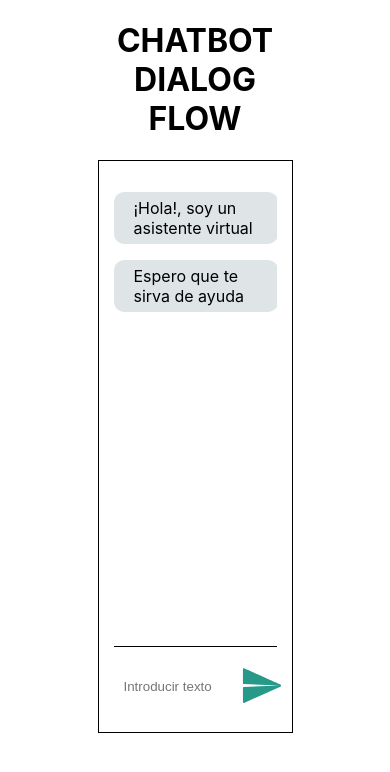
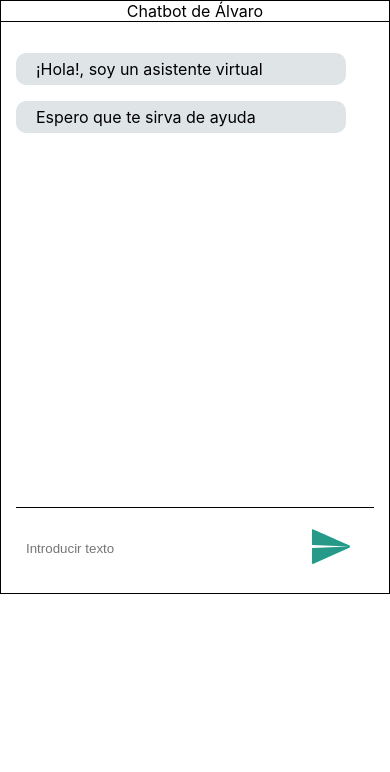
Before and after one commit to alvarofg95/chatbot-dialogflow-react, a React (Create React App) app in the folder chatbot-front/: page / in a window 390 px wide. Shown: the top 772 px of the page. Built offline with nearby package versions, Linux system fonts and the light colour scheme.

Commit message:
estilo chatbot

```diff
--- a/chatbot-front/src/App.css
+++ b/chatbot-front/src/App.css
@@ -9,6 +9,13 @@ body {
 
 code {
   font-family: source-code-pro, Menlo, Monaco, Consolas, 'Courier New', monospace;
+}
+
+.botTitle {
+  text-align: center;
+  display: block;
+  border: 1px solid;
+  border-bottom: none;
 }
 
 .container {
@@ -94,3 +101,10 @@ code {
 .inputText > button > img:focus {
   outline: none;
 }
+
+@media (max-width: 550px) {
+  .container {
+    width: 100%;
+    height: 100%;
+  }
+}
--- a/chatbot-front/src/components/chat/Chat.js
+++ b/chatbot-front/src/components/chat/Chat.js
@@ -51,11 +51,14 @@ export default class Chat extends Component {
     const messages =
       this.state.messages && this.state.messages.length ? this.state.messages : MESSAGES_DEFAULT;
     return (
-      <div className="chatContainer">
-        <div ref={this.messages} className="messageList">
-          <MessageList messageList={messages} />
+      <div>
+        <span className="botTitle">Chatbot de Álvaro</span>
+        <div className="chatContainer">
+          <div ref={this.messages} className="messageList">
+            <MessageList messageList={messages} />
+          </div>
+          <InputText sendMessage={this.sendMessage} />
         </div>
-        <InputText sendMessage={this.sendMessage} />
       </div>
     );
   }
--- a/chatbot-front/src/components/layouts/MainLayout.js
+++ b/chatbot-front/src/components/layouts/MainLayout.js
@@ -3,7 +3,6 @@ import React from 'react';
 export default ({ children }) => {
   return (
     <div className="container">
-      <h1>CHATBOT DIALOG FLOW</h1>
       {children}
     </div>
   );
```
